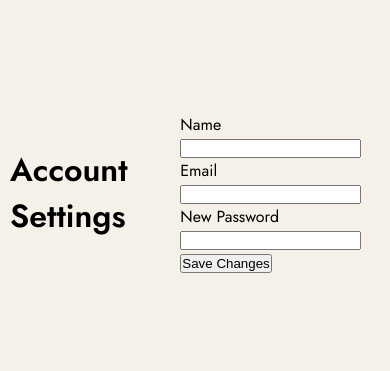
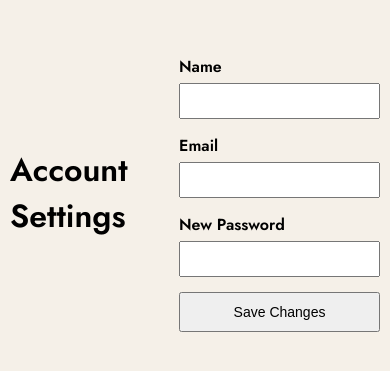
Before and after one commit to 19343387-areebah-khan/team13, a plain HTML site: page frontend/account.html in a window 390 px wide. Shown: the part 229-600 px from the top of the page. Drawn offline with Linux system fonts and the light colour scheme.

Commit message:
Enhance styling for account page and mobile layout
Added styles for account page and improved mobile layout.

```diff
--- a/frontend/css/style.css
+++ b/frontend/css/style.css
@@ -248,3 +248,40 @@ body {
     }
 
 }
+
+/* Account page styling */
+
+#account-form {
+    max-width: 400px;
+    margin: 30px auto;
+    display: flex;
+    flex-direction: column;
+    gap: 15px;
+}
+
+#account-form div {
+    display: flex;
+    flex-direction: column;
+}
+
+#account-form label {
+    margin-bottom: 5px;
+    font-weight: bold;
+}
+
+#account-form input {
+    padding: 8px;
+    font-size: 14px;
+}
+
+#account-form button {
+    padding: 10px;
+    font-size: 14px;
+    cursor: pointer;
+}
+
+#success-message {
+    text-align: center;
+    margin-top: 15px;
+    color: green;
+}
```
